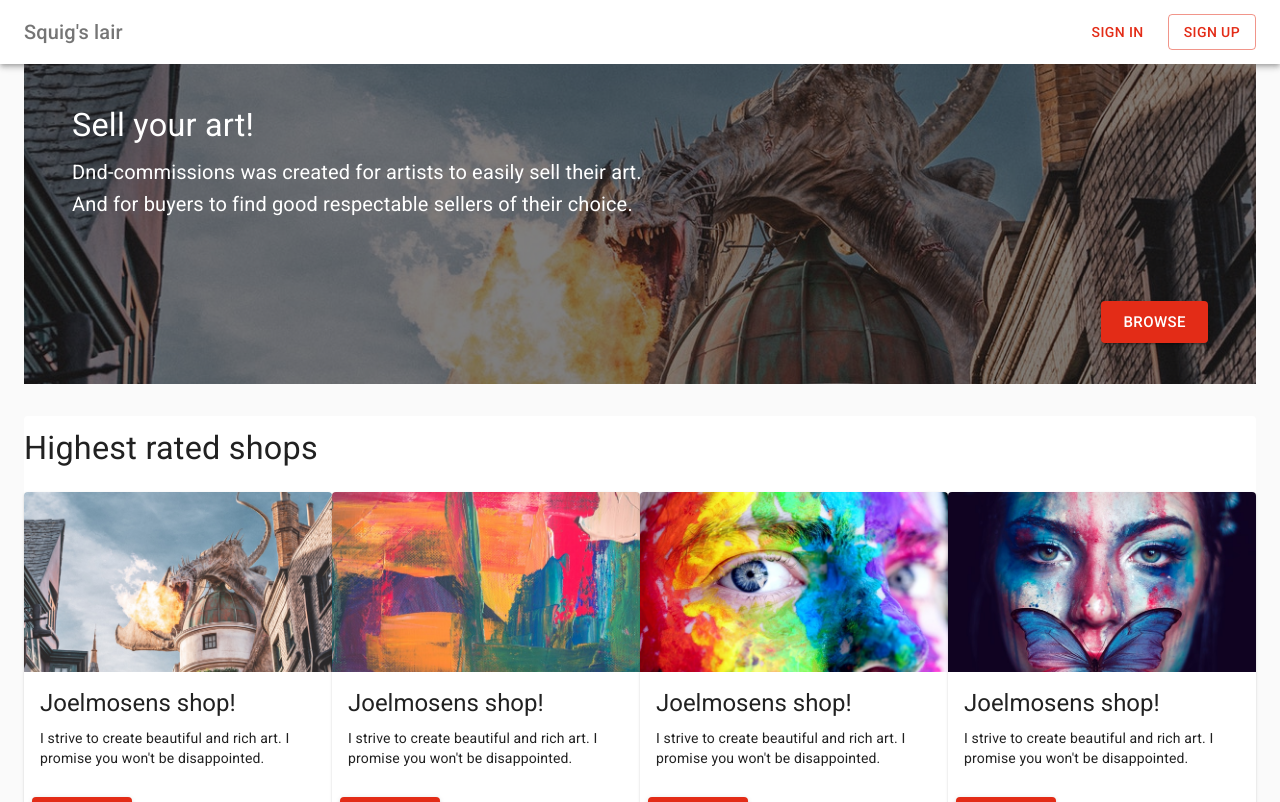
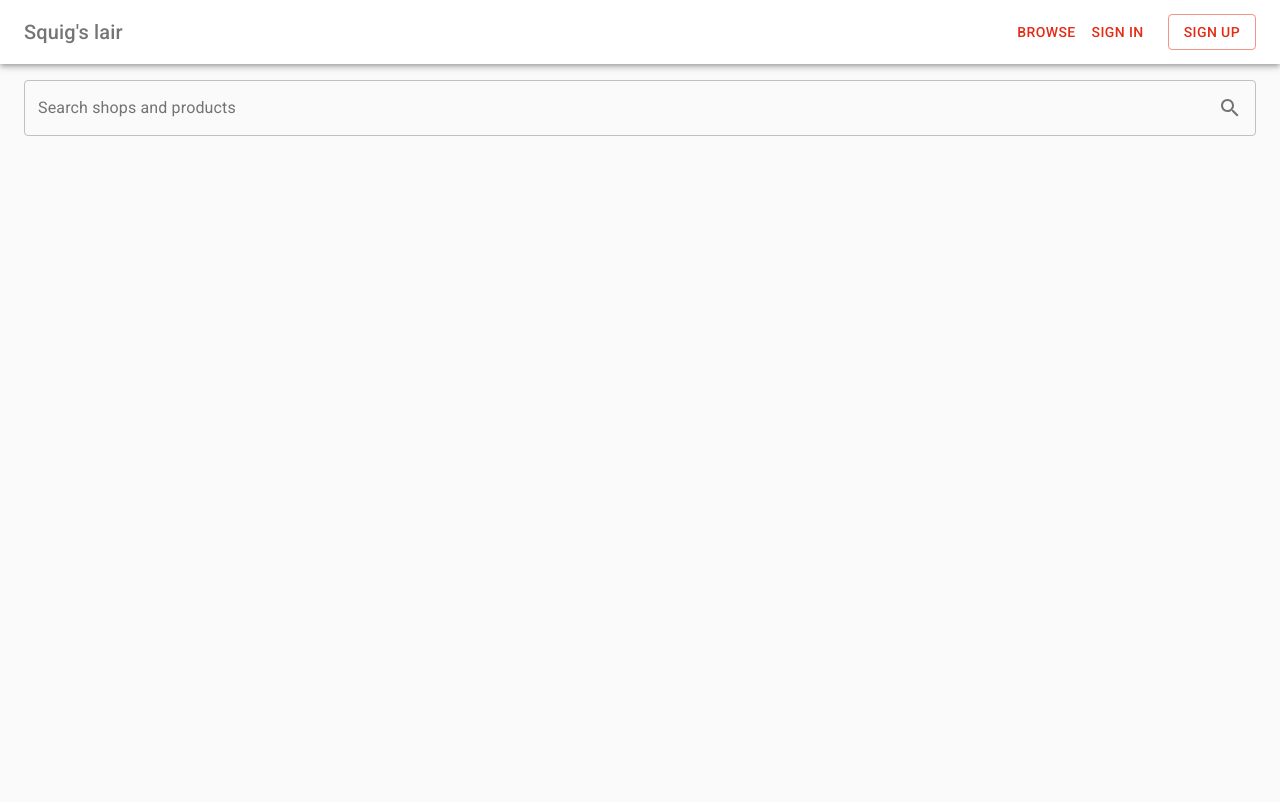
Before and after one commit to Menyten/dnd-commissions-frontend, a React (Create React App) app: page /browse in a window 1280 px wide. Shown: the top 802 px of the page. Built offline with nearby package versions, Linux system fonts and the light colour scheme; no server answers.

Commit message:
started work on the browse page

```diff
--- a/src/App.js
+++ b/src/App.js
@@ -6,6 +6,7 @@ import SignUp from './views/signup/SignUp';
 import SignIn from './views/signin/SignIn';
 import Account from './views/account/Account';
 import Shop from './views/shop/Shop';
+import Browse from './views/browse/Browse';
 
 import Authenticated from './components/app/authenticated/Authenticated';
 import Toast from './components/common/toast/Toast';
@@ -21,6 +22,7 @@ function App() {
         <Authenticated path="/signin" component={SignIn} />
         <Authenticated path="/signup" component={SignUp} />
         <Route path="/account" component={Account} />
+        <Route path="/browse" component={Browse} />
         <Route path="/shop/:shopId" component={Shop} />
         <Route path="/" component={Start} />
       </Switch>
--- a/src/components/common/navbar/NavBar.js
+++ b/src/components/common/navbar/NavBar.js
@@ -6,7 +6,8 @@ import {
   Button,
   Typography,
   IconButton,
-  Link as MuiLink
+  Link as MuiLink,
+  Box
 } from '@material-ui/core';
 import { AccountCircle, Store } from '@material-ui/icons';
 import { Link } from 'react-router-dom';
@@ -20,9 +21,9 @@ const NavBar = () => {
   const { user } = state;
   const classes = navbarStyles();
 
-  const renderSignedInNavigation = () => (
+  const SignedInNavigation = () => (
     <>
-      {renderShopkeeperNavigation()}
+      <ShopkeeperNavigation />
       <MuiLink component={Link} to="/account">
         <IconButton color="primary">
           <AccountCircle fontSize="large" />
@@ -31,7 +32,7 @@ const NavBar = () => {
     </>
   );
 
-  const renderShopkeeperNavigation = () =>
+  const ShopkeeperNavigation = () =>
     user.role === 'shopkeeper' && (
       <MuiLink component={Link} to={`/shop/${user.shopId}`}>
         <IconButton color="primary">
@@ -40,7 +41,7 @@ const NavBar = () => {
       </MuiLink>
     );
 
-  const renderSignedOutNavigation = () => (
+  const SignedOutNavigation = () => (
     <>
       <Button color="primary" component={Link} to="/signin">
         Sign in
@@ -58,9 +59,10 @@ const NavBar = () => {
   );
 
   return (
-    <AppBar className={classes.appbar} position="static">
+    <AppBar className={classes.appbar} position="sticky">
       <Container disableGutters={true}>
         <Toolbar>
+          <Box flexGrow="1">
             <Typography
               className={classes.title}
               variant="h6"
@@ -70,8 +72,17 @@ const NavBar = () => {
             >
               Squig's lair
             </Typography>
-          {user && renderSignedInNavigation()}
-          {!user && renderSignedOutNavigation()}
+          </Box>
+          <Button
+            className={classes.button}
+            color="primary"
+            component={Link}
+            to="/browse"
+          >
+            Browse
+          </Button>
+          {user && <SignedInNavigation />}
+          {!user && <SignedOutNavigation />}
         </Toolbar>
       </Container>
     </AppBar>
--- a/src/components/shop/modals/ProductModal.js
+++ b/src/components/shop/modals/ProductModal.js
@@ -14,7 +14,7 @@ import { setProducts } from '../../../context/actions/shopActions';
 import { fetchy } from '../../../utils/fetchy';
 
 const ProductModal = ({ open, toggleDialog }) => {
-  const { dispatch, state } = useContext(GlobalContext);
+  const { dispatch } = useContext(GlobalContext);
   const { shopId } = useParams();
   const [title, setTitle] = useState('');
   const [description, setDescription] = useState('');
--- a/src/components/start/panel/Panel.js
+++ b/src/components/start/panel/Panel.js
@@ -11,9 +11,11 @@ const Panel = ({ children, title }) => {
       <Grid item xs={12}>
         <Typography variant="h4">{title}</Typography>
       </Grid>
-      <Grid className={classes.item} item xs={12}>
-        {children}
-      </Grid>
+      {children.map((child, i) => (
+        <Grid item xs={12} sm={6} md={4} lg={3} key={i}>
+          {child}
+        </Grid>
+      ))}
     </Grid>
   );
 };
--- a/src/styles/start/navbar/navbarStyles.js
+++ b/src/styles/start/navbar/navbarStyles.js
@@ -5,7 +5,6 @@ const useStyles = makeStyles(theme => ({
     backgroundColor: '#fff'
   },
   title: {
-    flexGrow: 1,
     textDecoration: 'none'
   },
   button: {
--- /dev/null
+++ b/src/views/browse/Browse.js
@@ -0,0 +1,48 @@
+import React from 'react';
+import NavBar from '../../components/common/navbar/NavBar';
+import {
+  Container,
+  Grid,
+  OutlinedInput,
+  IconButton,
+  FormControl,
+  InputLabel,
+  InputAdornment,
+  Box
+} from '@material-ui/core';
+import { Search } from '@material-ui/icons';
+
+const Browse = () => {
+  return (
+    <>
+      <NavBar />
+      <Container>
+        <Box marginTop="1rem">
+          <Grid container spacing={3}>
+            <Grid item xs={12}>
+              <FormControl variant="outlined" fullWidth>
+                <InputLabel htmlFor="search">
+                  Search shops and products
+                </InputLabel>
+                <OutlinedInput
+                  id="search"
+                  endAdornment={
+                    <InputAdornment position="end">
+                      <IconButton edge="end">
+                        <Search />
+                      </IconButton>
+                    </InputAdornment>
+                  }
+                  labelWidth={197}
+                />
+              </FormControl>
+            </Grid>
+            <Grid item xs={12}></Grid>
+          </Grid>
+        </Box>
+      </Container>
+    </>
+  );
+};
+
+export default Browse;
--- a/src/views/shop/Shop.js
+++ b/src/views/shop/Shop.js
@@ -75,12 +75,14 @@ const Shop = () => {
           </Grid>
 
           <Grid item xs={12}>
-            <Grid container spacing={4}>
+            <Typography variant="h3">{shop?.shopTitle}</Typography>
+          </Grid>
+
+          <Grid item xs={12}>
+            <Grid container spacing={3}>
               <Grid item xs={12}>
                 <Box display="flex" alignItems="center">
-                  <Typography variant="h4">
-                    {shop?.owner.username}s products
-                  </Typography>
+                  <Typography variant="h4">Products</Typography>
                   <ShopOwner>
                     <IconButton onClick={toggleProductDialog}>
                       <AddCircle fontSize="large" color="primary" />
```
Lines whose indentation alone changed are shown as unchanged.
